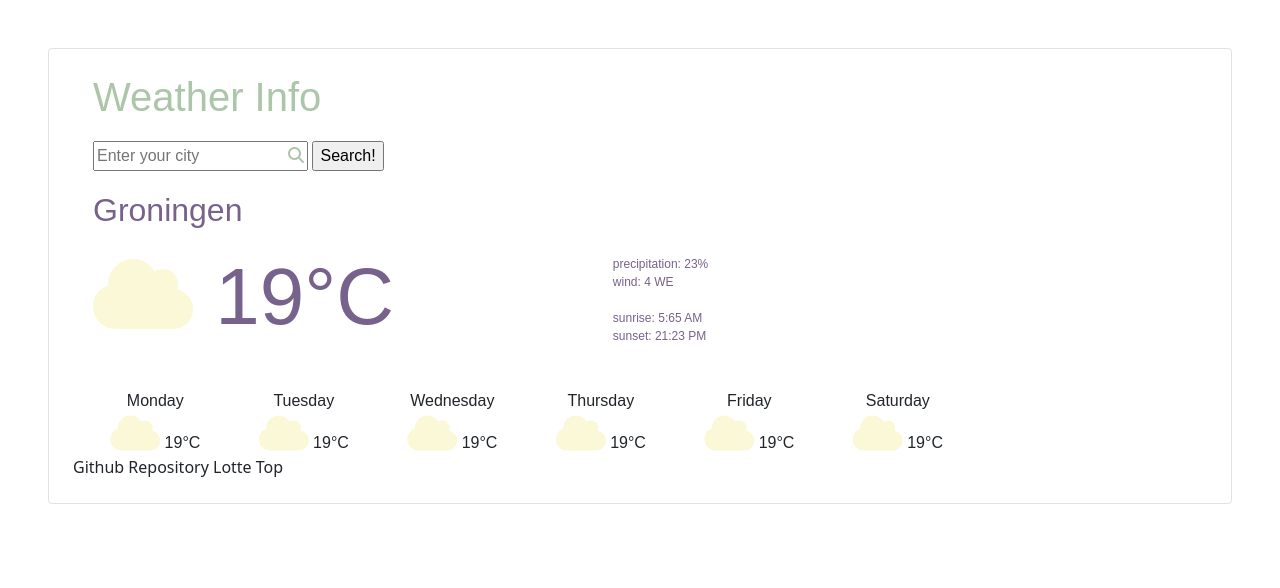
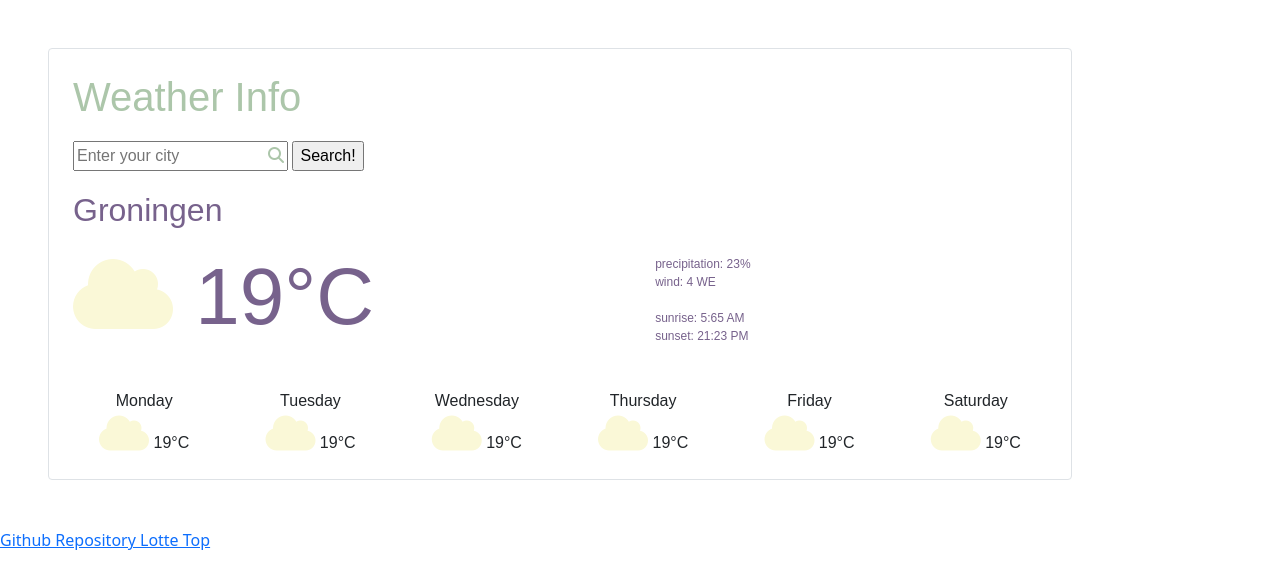
Before and after one commit to LotteTop/SheCodes-Plus-Project, a plain HTML site: page index.html in a window 1280 px wide. Drawn offline with nearby package versions, Linux system fonts and the light colour scheme.

Commit message:
Update index.html

```diff
--- a/index.html
+++ b/index.html
@@ -18,8 +18,8 @@
       crossorigin="anonymous"
     ></script>
   </head>
-  <body class="border rounded p-4 m-5">
-    <div class="body">
+  <body>
+    <div class="body border rounded p-4 m-5">
       <header>
         <h1>Weather Info</h1>
         <span>
@@ -83,7 +83,7 @@
       </div>
     </div>
     <div class="website">
-      <link href="https://github.com/LotteTop/SheCodes-Plus-Project" /> Github
+      <a href="https://www.github.com/LotteTop/SheCodes-Plus-Project" /> Github
       Repository Lotte Top
     </div>
     <script src="src/script.js"></script>
```
